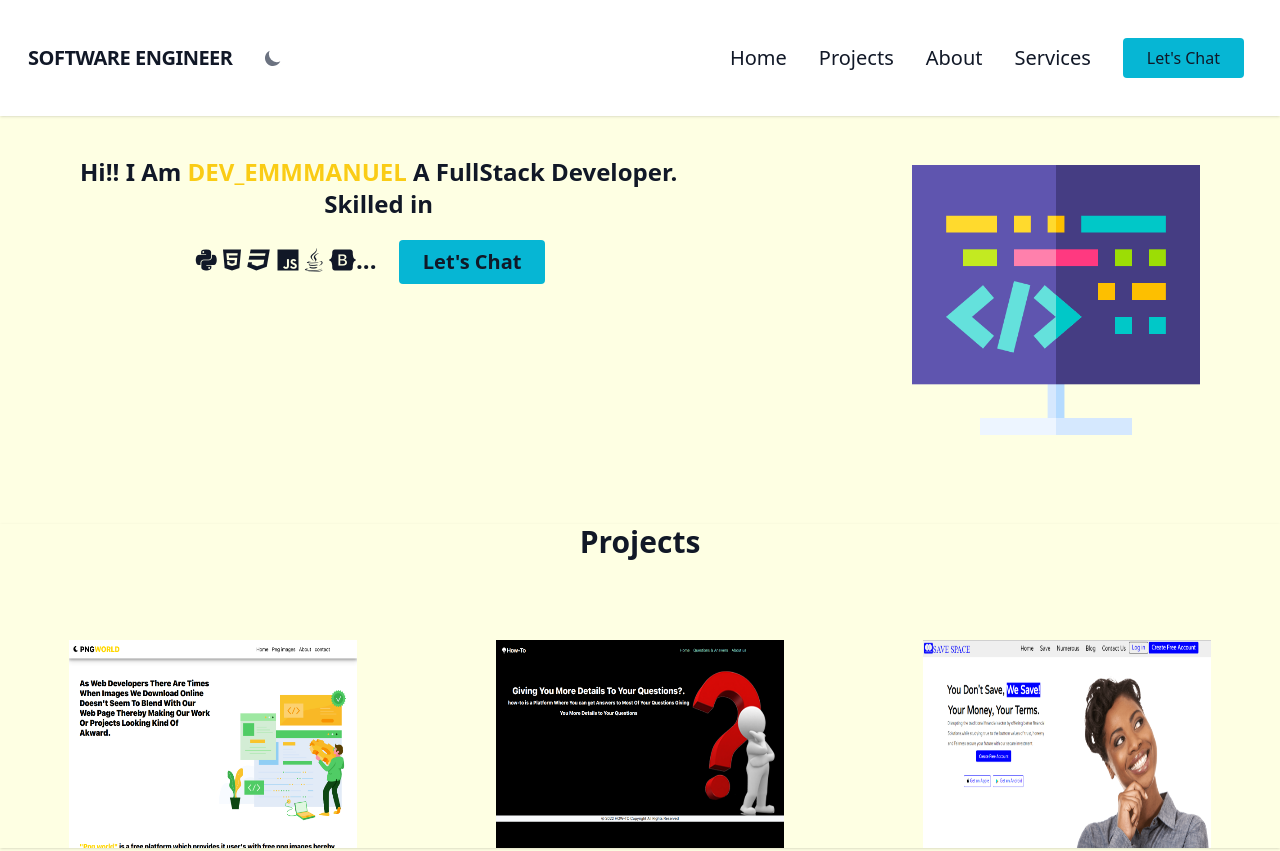
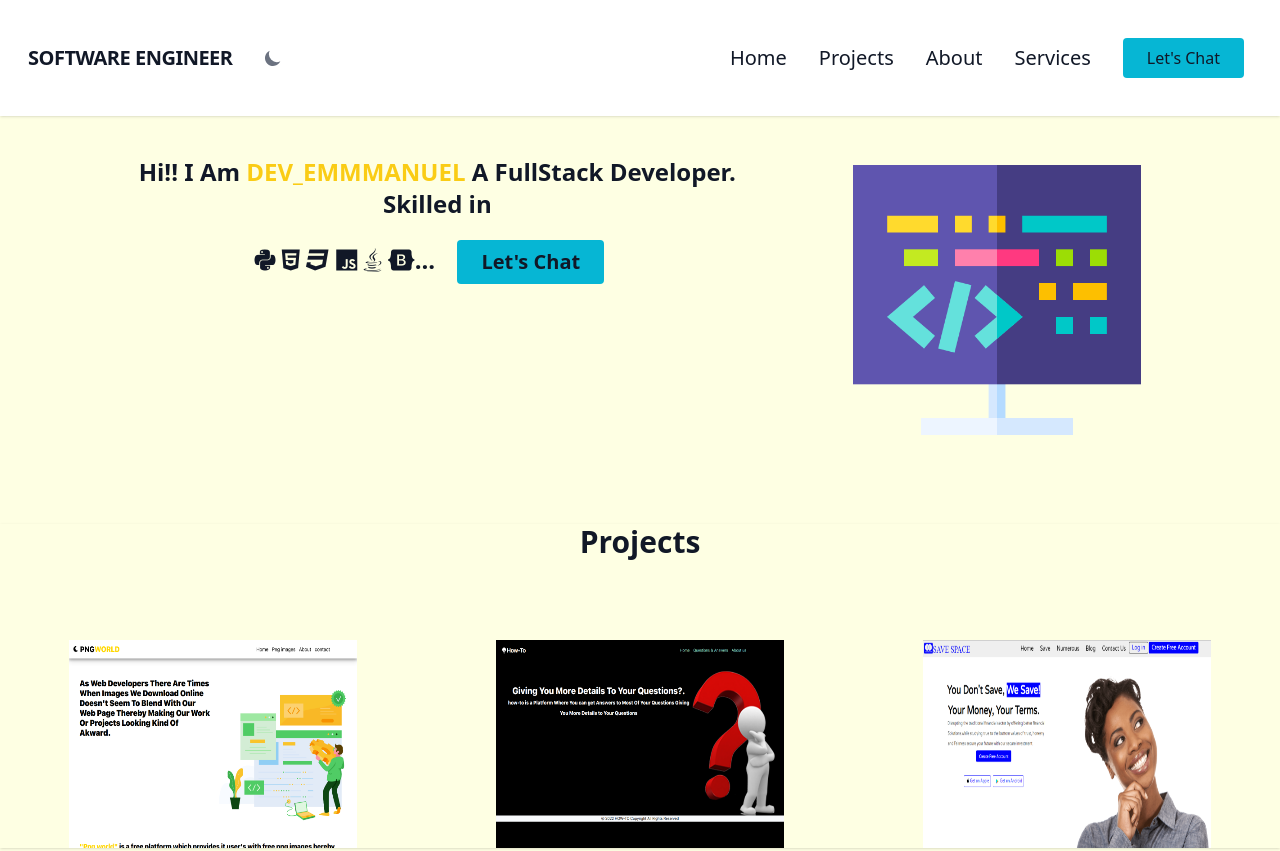
Before and after one commit to 2005Emmanuel/My_Portfolio, a website: page public/index.html in a window 1280 px wide. Shown: the top 851 px of the page. Drawn offline with nearby package versions, Linux system fonts and the light colour scheme.

Commit message:
Update index.html

```diff
--- a/public/index.html
+++ b/public/index.html
@@ -119,7 +119,7 @@ themeToggleBtn.addEventListener('click', function() {
 
 <section>
 <div class="flex flex-col md:flex-row  justify-between mx-auto ">
-    <div class="flex  text-center mt-10  text-gray-900 lg:pl-20 cursor-pointer ">
+    <div class="flex  text-center mt-10  text-gray-900 lg:pl-20 cursor-pointer mx-auto">
         <h1 class=" text-2xl font-extrabold font-sans text-center text-gray-900 dark:bg-black dark:text-white ">Hi!! I Am <span class="text-yellow-400">DEV_EMMMANUEL</span> A FullStack Developer.
            <span class="mt-96"><br>
             <h3>Skilled in</h3>
@@ -138,7 +138,7 @@ themeToggleBtn.addEventListener('click', function() {
 
     </div>
 
-    <div class="flex  text-center mt-10 lg:pr-20 cursor-pointer ">
+    <div class="flex  text-center mt-10 lg:pr-20 cursor-pointer mx-auto ">
         <img class="h-72 w-72 mx-auto" src="images/coding.png"/>
   </div>
   </div>
```
